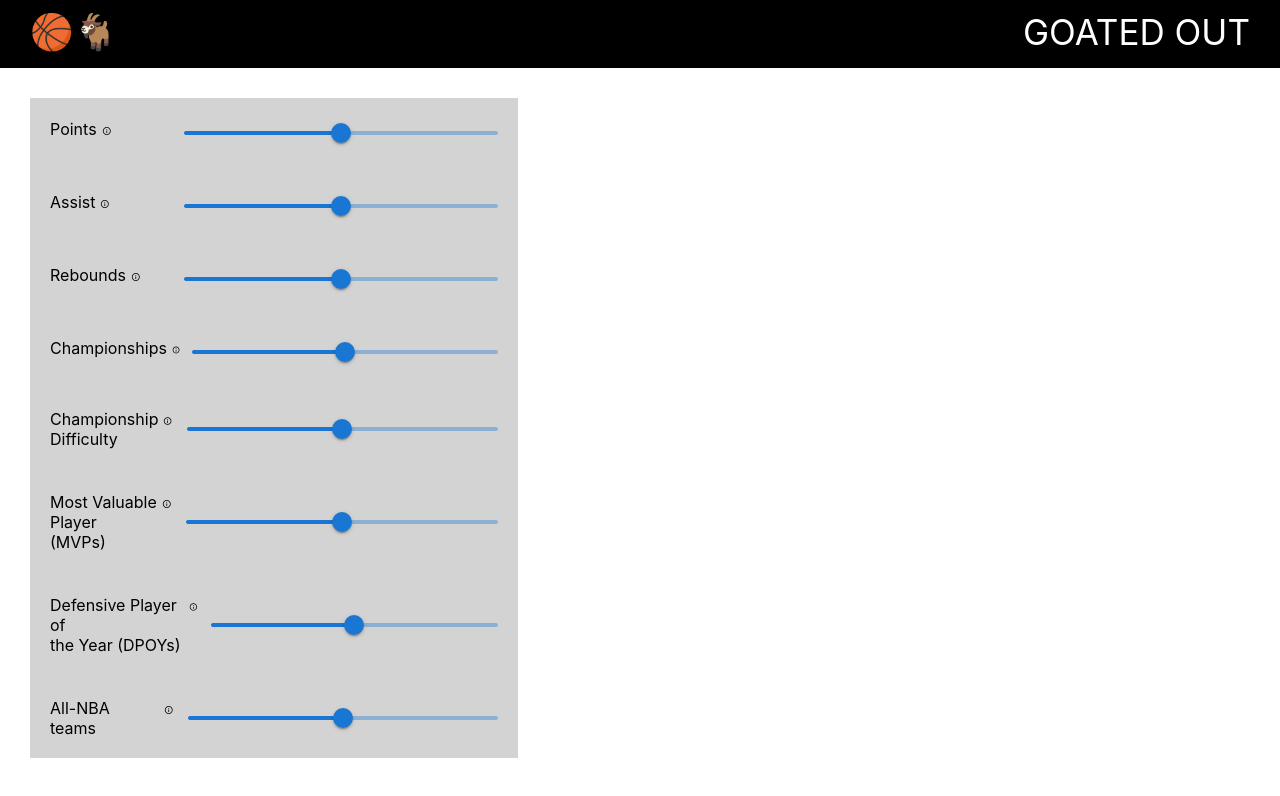
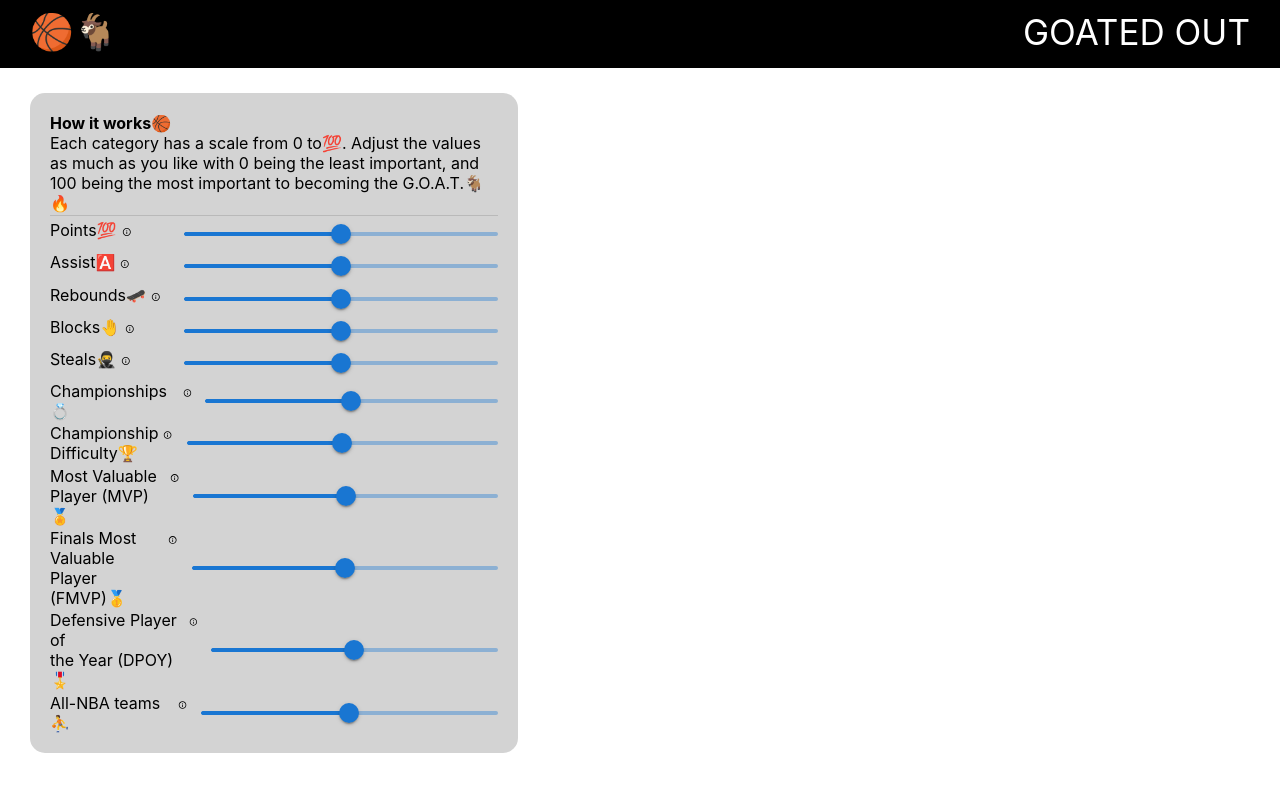
Before and after one commit to aICE-eth/Basketball-GOAT-frontend, a React (Create React App) app: page /SliderPage in a window 1280 px wide. Shown: the top 796 px of the page. Built offline with nearby package versions, Linux system fonts and the light colour scheme.

Commit message:
added categories and styling to the slider page

```diff
--- a/package.json
+++ b/package.json
@@ -10,6 +10,7 @@
     "@testing-library/jest-dom": "^5.17.0",
     "@testing-library/react": "^13.4.0",
     "@testing-library/user-event": "^13.5.0",
+    "formik": "^2.4.3",
     "react": "^18.2.0",
     "react-dom": "^18.2.0",
     "react-router-dom": "^6.15.0",
--- a/src/components/Category.js
+++ b/src/components/Category.js
@@ -7,9 +7,9 @@ export default function Category({handleChange, attr, value, label, expl}){
 
     return(
         <li style={{display:'flex', justifyContent:'space-between', alignItems:'center'}}>
-            <div style={{display:'flex', gap: '5px'}}>
+            <div style={{display:'flex', gap: '5px',}}>
                 {label}
-                <div>
+                <div >
                     <Tooltip title={expl} arrow>
                         <InfoOutlinedIcon style={{width: '40%'}} />
                     </Tooltip>
--- a/src/components/SliderPage.js
+++ b/src/components/SliderPage.js
@@ -1,17 +1,22 @@
-import { Box} from "@mui/material";
+import {Box, Divider} from "@mui/material";
 import React, { useState } from "react";
 import Category from './Category'
+import { Formik, Form } from 'formik';
+
 
 export default function SliderPage(){
     const [stat, setStat] = useState([
-        {label:"Points", attr:"pts", value: 50, expl: "Accounts both Total Points \nand PPG together"},
-        {label:"Assist", attr:"ast", value: 50, expl: "Accounts both Total Assists \nand APG together"},
-        {label:"Rebounds", attr:"reb", value: 50, expl: "Accounts both Total Rebounds \nand RPG together"},
-        {label:"Championships", attr:"champ", value: 50, expl: "How many Championships \ndo they have"},
-        {label:"Championship \nDifficulty", attr:"champDiff", value: 50, expl: "Accounts of all Championship difficulty \nin each of their Championship run"},
-        {label:"Most Valuable \nPlayer (MVPs)", attr:"mvp", value: 50, expl: "How many MVPs do they have"},
-        {label:"Defensive Player of \nthe Year (DPOYs)", attr:"dpoy", value: 50, expl: "How many DPOYs they have"},
-        {label:"All-NBA teams", attr:"allNba", value: 50, expl: "How many times they starred \nin an All-NBA team"},
+        {label:"Points💯", attr:"pts", value: 50, expl: "Accounts both Total Points \nand PPG together"},
+        {label:"Assist🅰️", attr:"ast", value: 50, expl: "Accounts both Total Assists \nand APG together"},
+        {label:"Rebounds🛹", attr:"reb", value: 50, expl: "Accounts both Total Rebounds \nand RPG together"},
+        {label: "Blocks🤚", attr:"blk", value: 50, expl: "All time blocks and \nBPG together"},
+        {label: "Steals🥷", attr:"stl", value: 50, expl: "All time steals and \nSPG together"},
+        {label:"Championships💍", attr:"champ", value: 50, expl: "How many Championships \ndo they have"},
+        {label:"Championship \nDifficulty🏆", attr:"champDiff", value: 50, expl: "Accounts of all Championship difficulty \nin each of their Championship run"},
+        {label:"Most Valuable \nPlayer (MVP)🏅", attr:"mvp", value: 50, expl: "How many MVPs do they have"},
+        {label:"Finals Most \nValuable Player \n(FMVP)🥇", attr:"fmvp", value: 50, expl: "How many FMVPs do they have"},
+        {label:"Defensive Player of \nthe Year (DPOY)🎖️", attr:"dpoy", value: 50, expl: "How many DPOYs they have"},
+        {label:"All-NBA teams⛹️", attr:"allNba", value: 50, expl: "How many times they starred \nin an All-NBA team"},
     ])
 
     //Setting the state to an array of objects
@@ -46,15 +51,15 @@ export default function SliderPage(){
                 <li style={{fontSize: '35px', color:'white'}}>GOATED OUT</li>
              </ul>
              <div style={{
-                padding: '30px 30px 0 30px',
+                padding: '25px 30px 0 30px',
                 display:'flex',
-
              }}>
                 <Box style={{
                     backgroundColor: 'lightgray',
                     height: '82.5vh',
                     width: '40%',
                     padding: '20px',
+                    borderRadius: 15
                 }}>
                     <ul style={{
                         listStyleType:'none',
@@ -63,15 +68,19 @@ export default function SliderPage(){
                         justifyContent:'space-between',
                         height: '100%'
                     }}>
+                        <li><strong>How it works🏀</strong><br />Each category has a scale from 0 to💯. Adjust the values as much as you like with 0 being the least important, and 100 being the most important to becoming the G.O.A.T.🐐🔥 </li>
+                        <Divider style={{color:'black'}} />
                         {stat.map((obj)=>{
                             return (
                             <Category
-                            expl={obj.expl.includes('\n') ? obj.expl.split('\n').map((line, index) => <React.Fragment key={index}>{line}<br /></React.Fragment>) : obj.expl}
+                            expl={obj.expl.includes('\n') ? obj.expl.split('\n').map((line, index) =>
+                            <React.Fragment key={index}>{line}<br /></React.Fragment>) : obj.expl}
                             key={obj.attr}
                             handleChange={handleChange}
                             attr={obj.attr}
                             value={obj.value}
-                            label={obj.label.includes('\n') ? obj.label.split('\n').map((line, index) => <React.Fragment key={index}>{line}<br /></React.Fragment>) : obj.label}
+                            label={obj.label.includes('\n') ? obj.label.split('\n').map((line, index) =>
+                            <React.Fragment key={index}>{line}<br /></React.Fragment>) : obj.label}
                             />
                             )
                         })}
```
Also changed, not shown: 1 other file (tests, documents, lock files or other folders).
